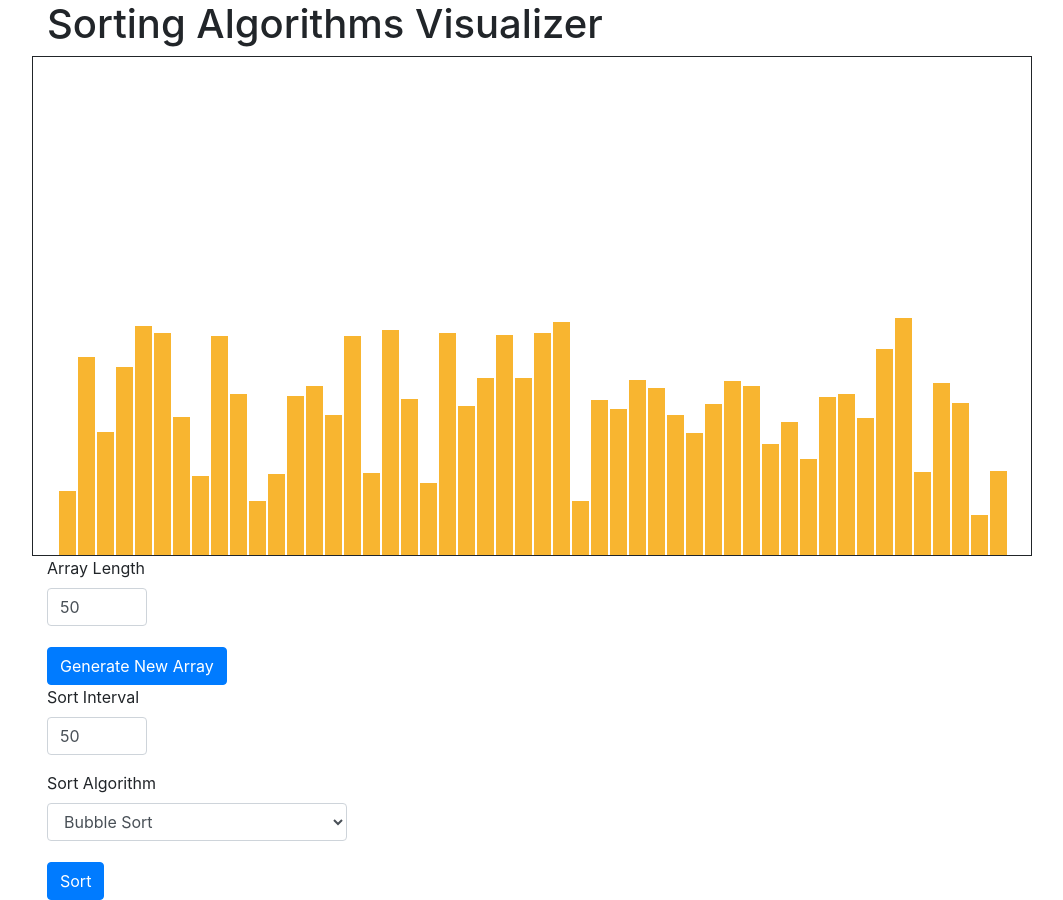
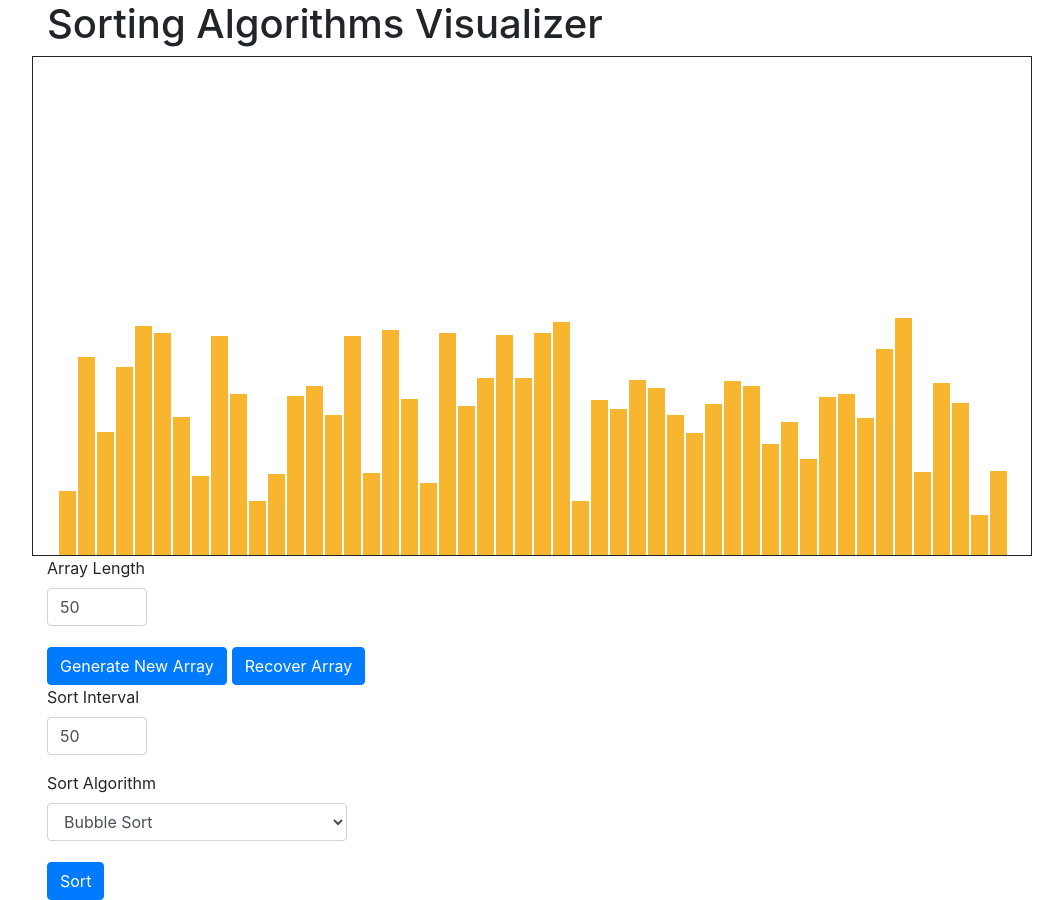
Before and after one commit to MohamedMahmoudHassan/Sorting-Algorithms-Visualizer, a React (Create React App) app: page / in a window 1280 px wide. Shown: the whole page, without its empty margins (38-1101 px from the left). Built offline with nearby package versions, Linux system fonts and the light colour scheme.

Commit message:
Recover the original array before sorting

```diff
--- a/src/App.js
+++ b/src/App.js
@@ -61,6 +61,13 @@ class App extends Component {
     }
   };
 
+  recoverArray = () => {
+    const array = { ...this.state.array };
+    array.status = "unsorted";
+    array.currentStepId = 0;
+    this.setState({ array });
+  };
+
   generateNewArray = () => {
     const { length } = this.state.array;
     const arrayElements = generateRandomElements(length);
@@ -100,6 +107,7 @@ class App extends Component {
           generateNewArray={this.generateNewArray}
           arrayLength={array.length}
           changeArrayLength={this.changeArrayProp}
+          recoverArray={this.recoverArray}
         />
         <SortControlBar
           handleSortStart={this.handleSortStart}
--- a/src/components/arrayControlBar.jsx
+++ b/src/components/arrayControlBar.jsx
@@ -2,7 +2,7 @@ import React from "react";
 import ActionButton from "./actionButton";
 import Input from "./input";
 
-const ArrayControlBar = ({ arrayLength, generateNewArray, changeArrayLength }) => {
+const ArrayControlBar = ({ arrayLength, generateNewArray, changeArrayLength, recoverArray }) => {
   return (
     <div>
       <Input
@@ -17,6 +17,11 @@ const ArrayControlBar = ({ arrayLength, generateNewArray, changeArrayLength }) =
         handleClick={generateNewArray}
         style={{ marginTop: 5 }}
       />
+      <ActionButton
+        label="Recover Array"
+        handleClick={recoverArray}
+        style={{ marginTop: 5, marginLeft: 5 }}
+      />
     </div>
   );
 };
```
